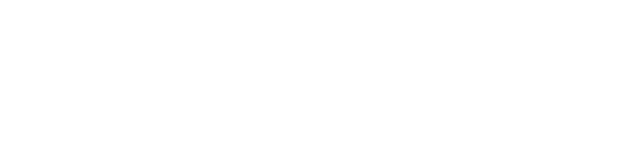
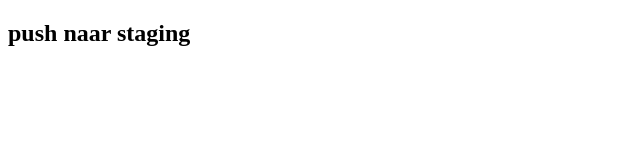
Before and after one commit to LinaParren/ProjectID, a plain HTML site: page index.html in a window 1280 px wide. Shown: the whole page, without its empty margins (0-640 px from the left). Drawn offline with Linux system fonts and the light colour scheme.

Commit message:
push to staging

```diff
--- a/index.html
+++ b/index.html
@@ -8,5 +8,7 @@
 </head>
 <body>
 
+    <h2>push naar staging</h2>
+
 </body>
 </html>
```
Also changed, not shown: README.md.
